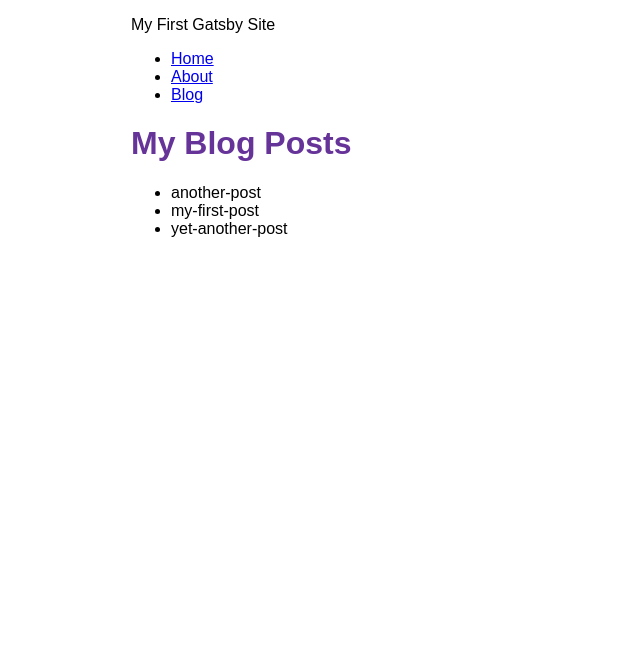
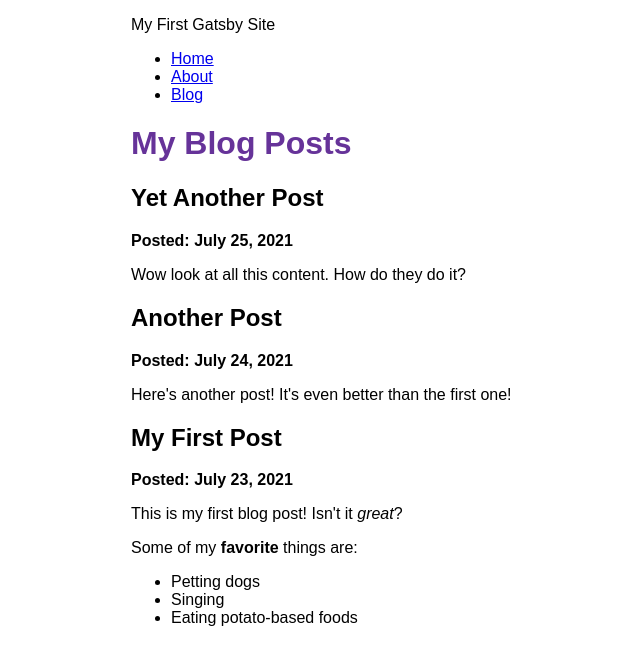
Before and after one commit to stefangouldson/first-gatsby-site, a Gatsby site: page /blog in a window 1280 px wide. Shown: the whole page, without its empty margins (259-899 px from the left). Built offline with nearby package versions, Linux system fonts and the light colour scheme; Gatsby itself is replaced by a stand-in of ours.

Commit message:
Finished Gatsby Tutorial Part 5

```diff
--- a/blog/another-post.mdx
+++ b/blog/another-post.mdx
@@ -0,0 +1,6 @@
+---
+title: "Another Post"
+date: "2021-07-24"
+---
+
+Here's another post! It's even better than the first one!
--- a/blog/my-first-post.mdx
+++ b/blog/my-first-post.mdx
@@ -0,0 +1,12 @@
+---
+title: "My First Post"
+date: "2021-07-23"
+---
+
+This is my first blog post! Isn't it *great*?
+
+Some of my **favorite** things are:
+
+* Petting dogs
+* Singing
+* Eating potato-based foods
--- a/blog/yet-another-post.mdx
+++ b/blog/yet-another-post.mdx
@@ -0,0 +1,6 @@
+---
+title: "Yet Another Post"
+date: "2021-07-25"
+---
+
+Wow look at all this content. How do they do it?
--- a/gatsby-config.js
+++ b/gatsby-config.js
@@ -14,5 +14,6 @@
         path: `${__dirname}/blog`,
       }
     },
+    "gatsby-plugin-mdx",
   ],
 };
--- a/package.json
+++ b/package.json
@@ -15,9 +15,12 @@
     "clean": "gatsby clean"
   },
   "dependencies": {
+    "@mdx-js/mdx": "^1.6.22",
+    "@mdx-js/react": "^1.6.22",
     "gatsby": "^3.9.1",
     "gatsby-plugin-gatsby-cloud": "^2.9.1",
     "gatsby-plugin-image": "^1.9.0",
+    "gatsby-plugin-mdx": "^2.9.0",
     "gatsby-plugin-sharp": "^3.9.0",
     "gatsby-source-filesystem": "^3.9.0",
     "react": "^17.0.1",
--- a/src/pages/blog.js
+++ b/src/pages/blog.js
@@ -1,28 +1,36 @@
 import * as React from 'react'
 import { graphql } from 'gatsby'
 import Layout from '../components/layout'
+import { MDXRenderer } from 'gatsby-plugin-mdx'
 
 const BlogPage = ({ data }) => {
   return (
     <Layout pageTitle="My Blog Posts">
-      <ul>
       {
-        data.allFile.nodes.map(node => (
-          <li key={node.name}>
-            {node.name}
-          </li>
+        data.allMdx.nodes.map((node) => (
+          <article key={node.id}>
+            <h2>{node.frontmatter.title}</h2>
+            <strong>Posted: {node.frontmatter.date}</strong>
+            <MDXRenderer>
+              {node.body}
+            </MDXRenderer>
+          </article>
         ))
       }
-      </ul>
     </Layout>
   )
 }
 
 export const query = graphql`
   query {
-    allFile {
+    allMdx(sort: {fields: frontmatter___date, order: DESC}) {
       nodes {
-        name
+        frontmatter {
+          date(formatString: "MMMM D, YYYY")
+          title
+        }
+        id
+        body
       }
     }
   }
```
Also changed, not shown: 1 other file.
